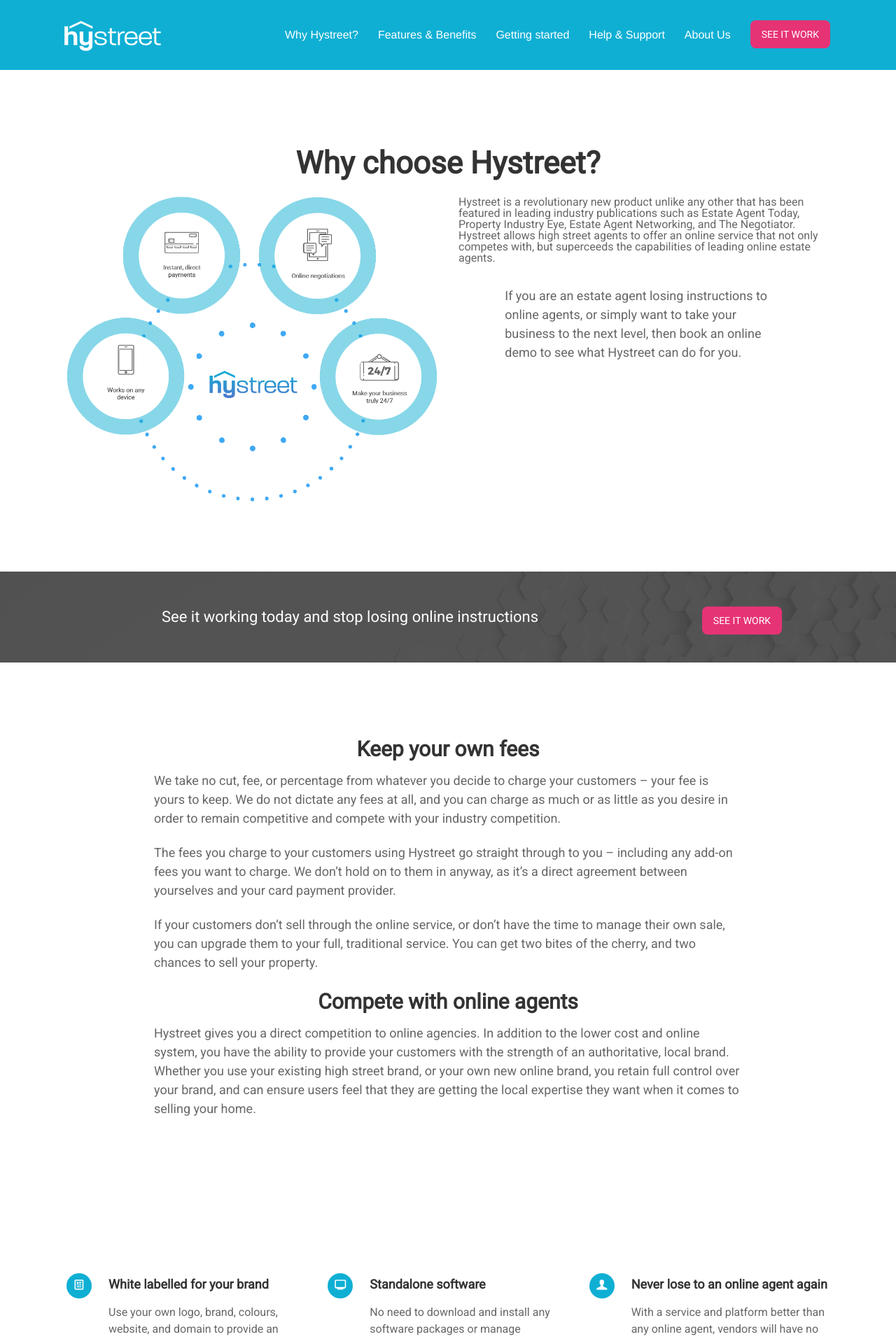
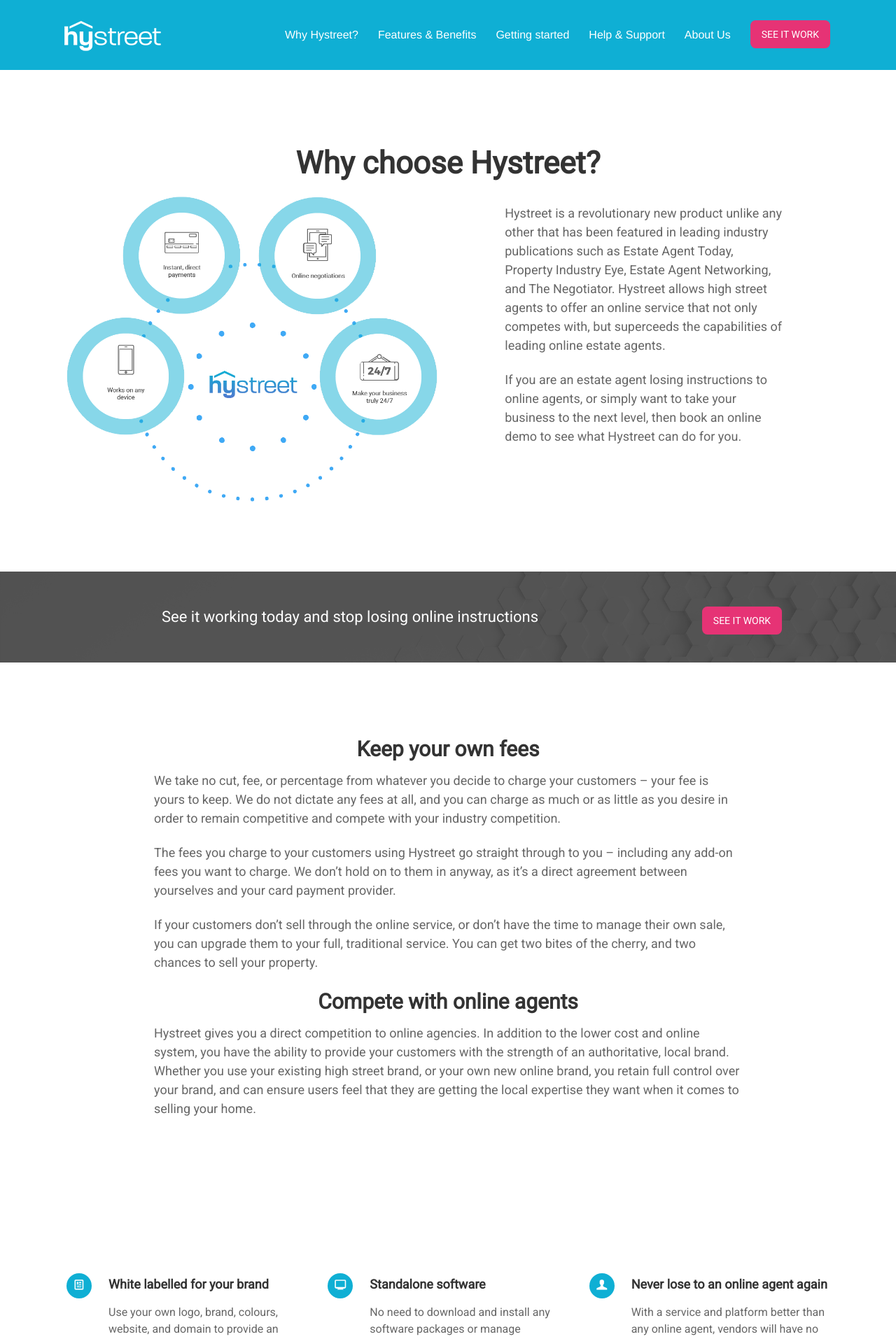
Before and after one commit to hystreet/hystreet.github.io, a Jekyll site: the page built from why-hystreet/index.html, in a window 1280 px wide. Shown: the top 1914 px of the page at 70% size. Built offline with Jekyll 4.4.1, drawn with Linux system fonts in a browser that asks for light colours; some web fonts are replaced; a script that is not in the unit is left out.

Commit message:
Update index.html

```diff
--- a/why-hystreet/index.html
+++ b/why-hystreet/index.html
@@ -52,8 +52,7 @@
       <div class="large-6 columns left">
       <img src="/images/WH-content%20image.png">
       </div>
-
-      <div class="large-6 columns right"
+      <div class="large-6 columns right">
         <p>
       Hystreet is a revolutionary new product unlike any other that has been featured in leading industry publications such as Estate Agent Today, Property Industry Eye, Estate Agent Networking, and The Negotiator. Hystreet allows high street agents to offer an online service that not only competes with, but superceeds the capabilities of leading online estate agents.
         </p>
```
